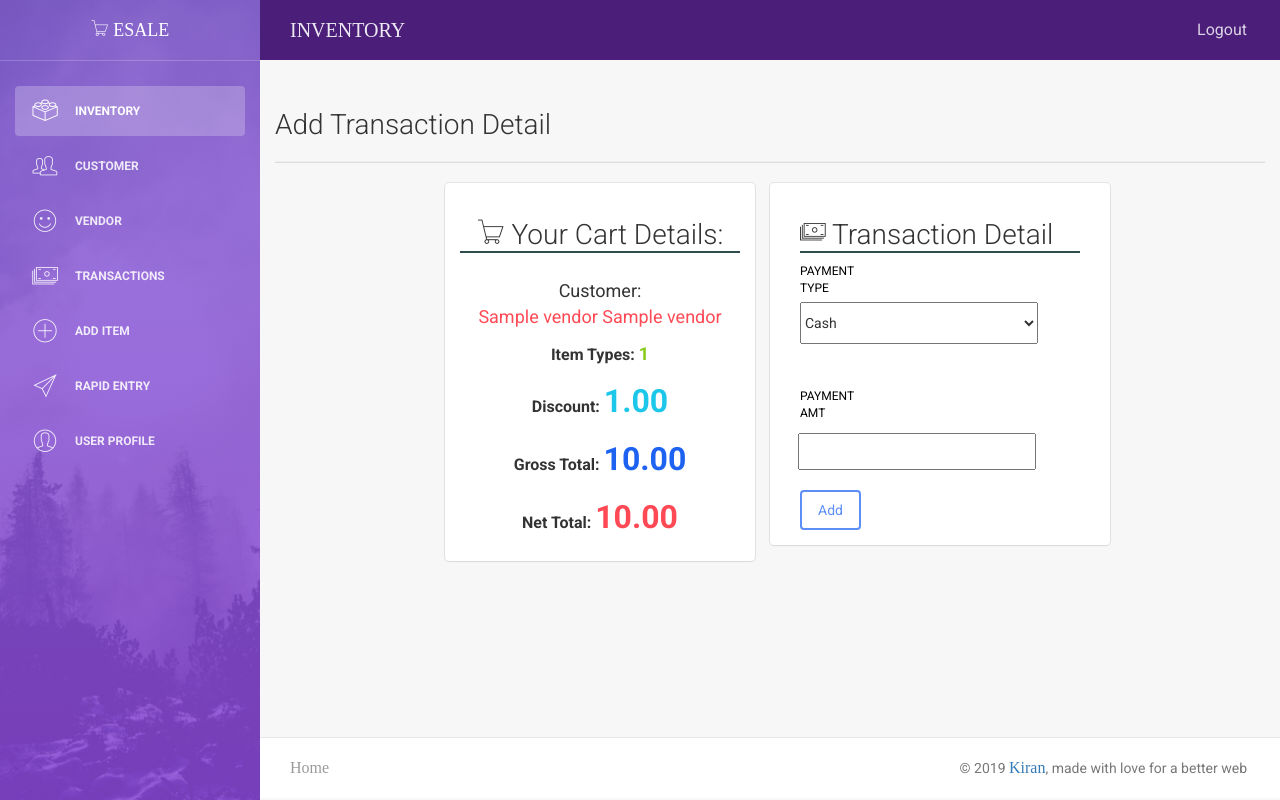
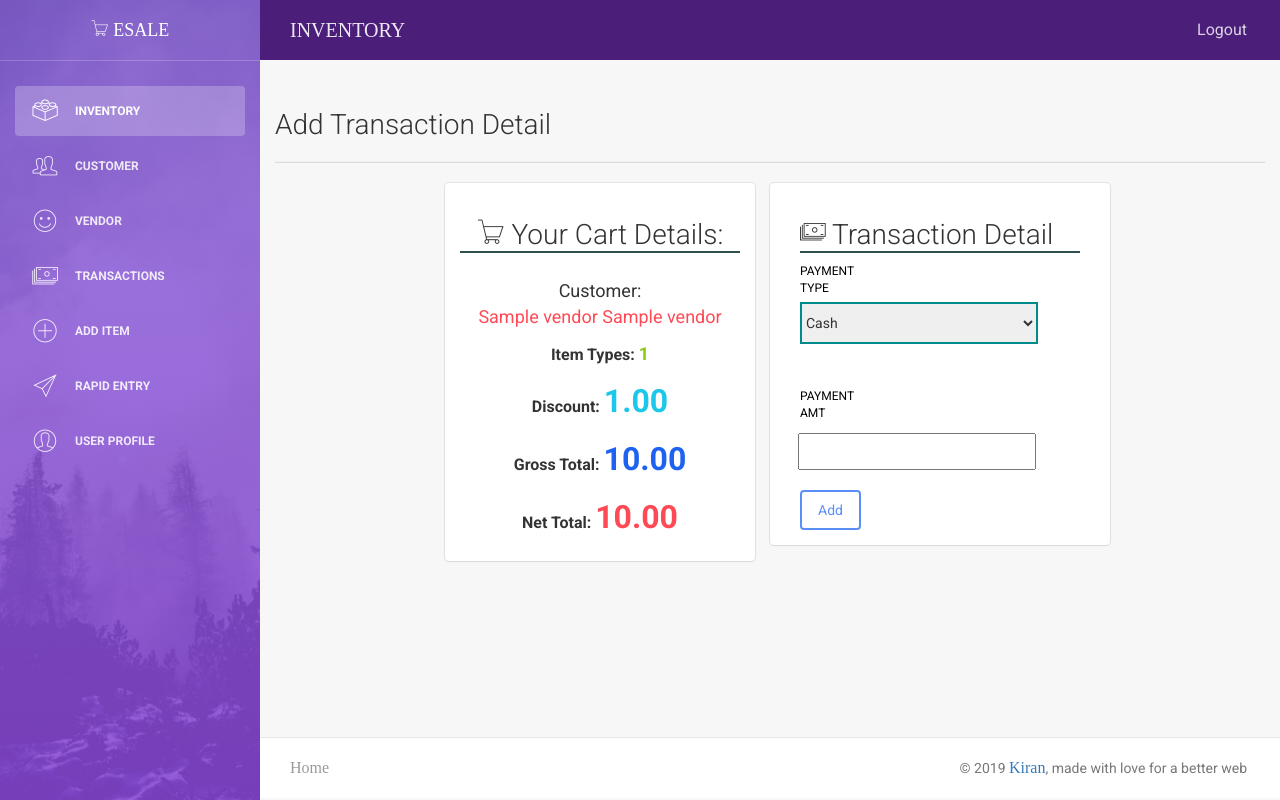
Before and after one commit to kiranparajuli589/eSale, a Django app: page /transaction/purchase/1 in a window 1280 px wide. Run offline with Django 3.2, Linux system fonts and the light colour scheme; tables that the repository leaves empty hold one stand-in row (values such as "Sample post"); some libraries are stand-ins or nearby versions.

Commit message:
Minor Updates 2

```diff
--- a/templates/dashboard/add_transaction.html
+++ b/templates/dashboard/add_transaction.html
@@ -57,7 +57,7 @@
                 <fieldset class="form-group">
                     <label style="padding-right: 43px">Payment Type</label>
                     <style>
-                        select {width: 17em; height: 3em}
+                        select {width: 17em; height: 3em;  border:2px solid darkcyan;}
                     </style>
                     {{ form.payment_type }}
                 </fieldset>
--- a/templates/dashboard/add_transaction_2.html
+++ b/templates/dashboard/add_transaction_2.html
@@ -58,7 +58,7 @@
         {% csrf_token %}
         <fieldset class="form-group">
              <style>
-                    select {width: 17em; height: 3em}
+                    select {width: 17em; height: 3em;  border:2px solid darkcyan;}
              </style>
             <label style="padding-right: 43px">Payment Type</label>
             {{ form.payment_type }}
```
